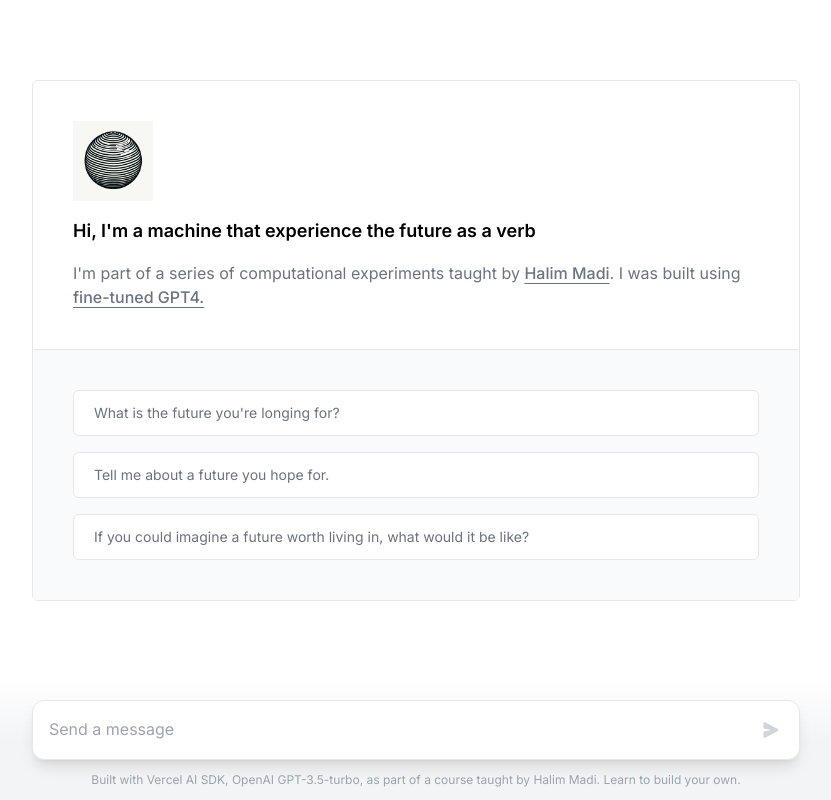
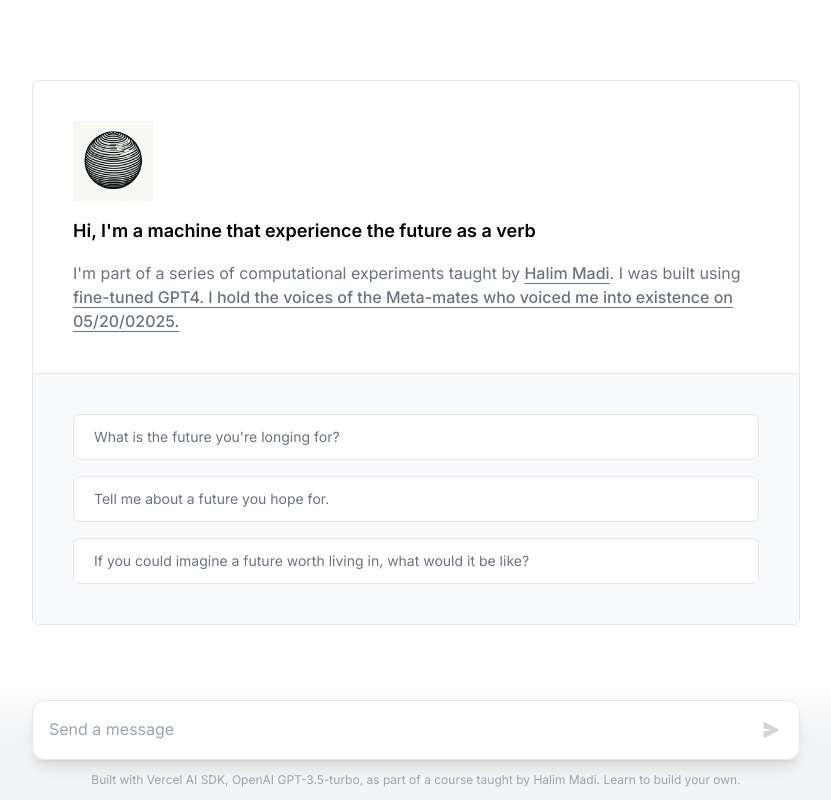
Before and after one commit to madihg/futurev-meta, a Next.js app: page / in a window 1280 px wide. Shown: the whole page, without its empty margins (224-1055 px from the left). Built offline with nearby package versions, Linux system fonts and the light colour scheme.

Commit message:
Update page.tsx

```diff
--- a/app/page.tsx
+++ b/app/page.tsx
@@ -101,7 +101,7 @@ export default function Chat() {
                 rel="noopener noreferrer"
                 className="font-medium underline underline-offset-4 transition-colors hover:text-black"
               >
-                fine-tuned GPT4.
+                fine-tuned GPT4. I hold the voices of the Meta-mates who voiced me into existence on 05/20/02025.
               </a>
             </p>
           </div>
```
